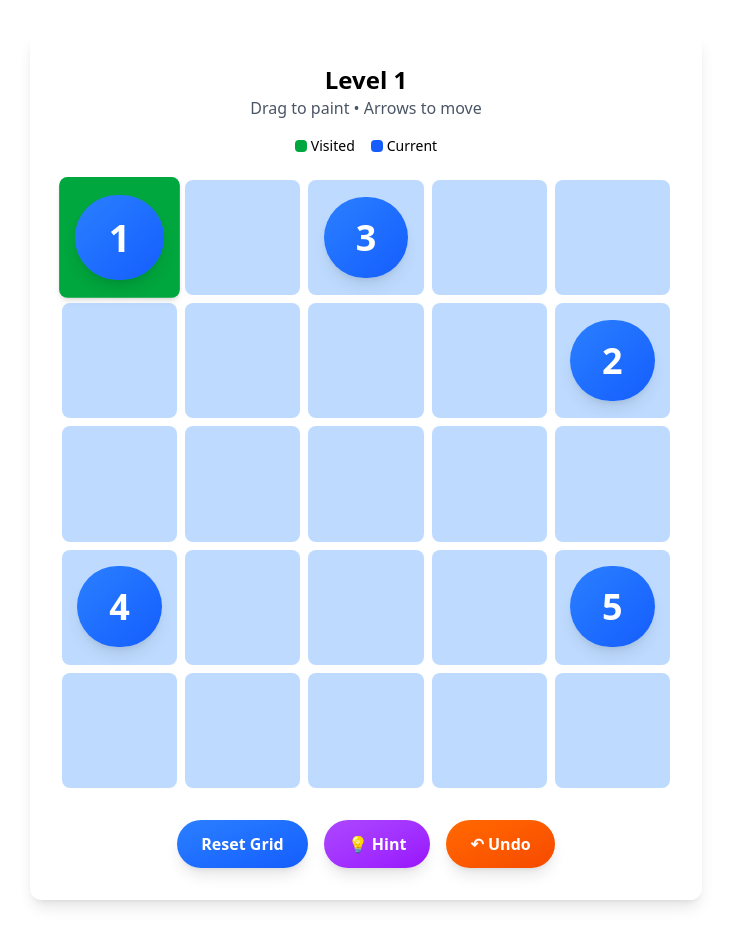
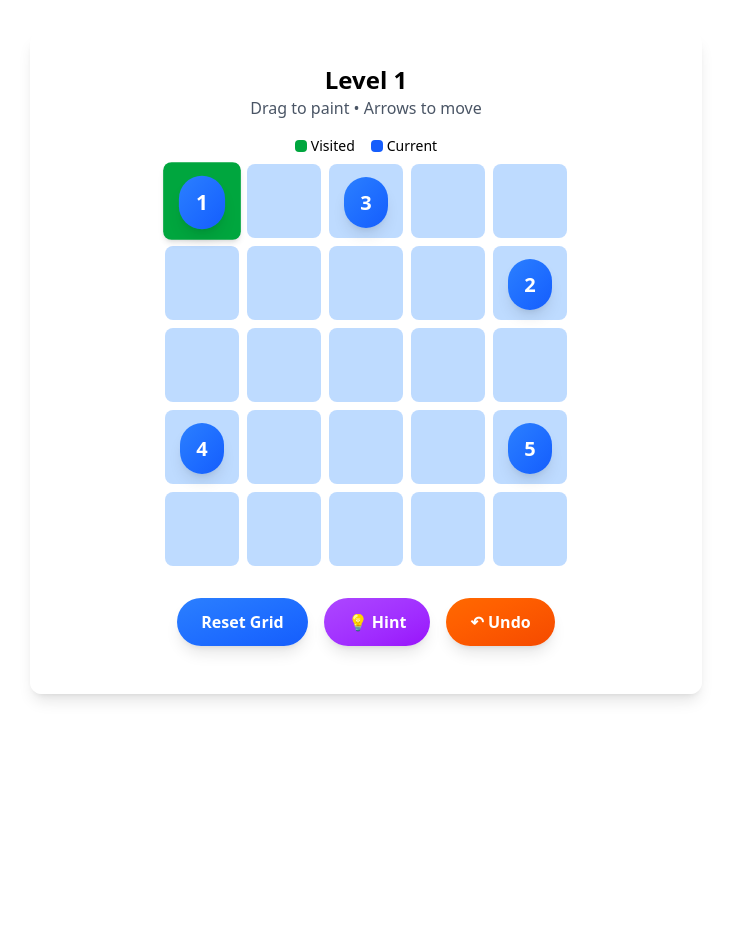
Before and after one commit to Koushik-Personal/zip-game, a React (Vite) app: page /game/level/1 in a window 1280 px wide. Shown: the whole page, without its empty margins (274-1005 px from the left). After the commit the page ends 800 px from the top, so only its background shows below. Built offline with nearby package versions, Linux system fonts and the light colour scheme.

Commit message:
ordern wind added

```diff
--- a/src/Pages/levels/Level1.tsx
+++ b/src/Pages/levels/Level1.tsx
@@ -1,5 +1,6 @@
 import { useCallback, useEffect, useState } from "react";
 import GameCell from "../../components/games/GameCell";
+import correctOrderCheck from "../../hooks/correctOrderCheck";
 const GRID_SIZE = 5;
 const TOTAL = GRID_SIZE * GRID_SIZE;
 
@@ -24,12 +25,23 @@ export default function Level1() {
   // user want go back to previous cell
   const [visitedOrder, setVisitedOrder] = useState<number[]>([STARTING_INDEX]);
 
-  // Handle win condition
-  useEffect(() => {
-    if (visitedCells.size === TOTAL) {
-      alert("You Win!");
+  // Derive message based on win condition
+  const [message, setMessage] = useState("");
+
+  if (
+    visitedCells.size === TOTAL &&
+    correctOrderCheck({ visitedOrder, NUMBER_POSITIONS })
+  ) {
+    if (message !== "You Win!") setMessage("You Win!");
+  } else if (
+    visitedCells.size === TOTAL &&
+    !correctOrderCheck({ visitedOrder, NUMBER_POSITIONS })
+  ) {
+    if (message !== "Please selected correct order")
+      setMessage("Please selected correct order");
+  } else {
+    if (message !== "") setMessage("");
   }
-  }, [visitedCells]);
 
   const handlePointerMove = (e: React.PointerEvent) => {
     if (!isDragging) return;
@@ -40,8 +52,8 @@ export default function Level1() {
     }
   };
 
-  const toggleCell = useCallback((index: number) => {
-
+  const toggleCell = useCallback(
+    (index: number) => {
       console.log(index);
 
       // checking for invalid index
@@ -83,7 +95,9 @@ export default function Level1() {
         return next;
       });
       setVisitedOrder((prev) => [...prev, index]);
-  }, [visitedOrder, visitedCells]);
+    },
+    [visitedOrder, visitedCells],
+  );
 
   // Handle keyboard navigation
   useEffect(() => {
@@ -161,7 +175,10 @@ export default function Level1() {
         </div>
 
         <div
-          className={`grid grid-cols-5 gap-2 mt-6 touch-none`}
+          className={`grid grid-cols-5 gap-2 mt-2 touch-none justify-center`}
+          style={{
+            gridTemplateColumns: `repeat(${GRID_SIZE}, minmax(44px, 74px))`,
+          }}
           onPointerMove={handlePointerMove}
           onPointerUp={() => setIsDragging(false)}
           onPointerLeave={() => setIsDragging(false)}
@@ -220,6 +237,7 @@ export default function Level1() {
           })} */}
         </div>
 
+        {/* Buttons */}
         <div className="flex gap-4 justify-center mt-8 flex-wrap">
           <button
             onClick={resetGrid}
@@ -237,6 +255,11 @@ export default function Level1() {
             ↶ Undo
           </button>
         </div>
+
+        {/* This div will show the win , lose, or continue message */}
+        <div className="mt-4 text-lg font-semibold text-green-600">
+          {message}
+        </div>
       </div>
     </div>
   );
--- a/src/components/games/GameCell.tsx
+++ b/src/components/games/GameCell.tsx
@@ -53,7 +53,7 @@ export default function GameCell({
       )}
 
       {/* Number display */}
-      <div className="relative z-10">
+      <div className="relative z-10 sm:text-xl md:text-2xl">
         {NUMBER_POSITIONS.has(index) &&
           NumberShowing({ number: NUMBER_POSITIONS.get(index)! })}
       </div>
--- a/src/components/games/NumberShowing.tsx
+++ b/src/components/games/NumberShowing.tsx
@@ -1,12 +1,6 @@
 export default function NumberShowing({ number }: { number: number }) {
   return (
-    <span
-      className="sm:text-2xl md:text-4xl font-bold text-white bg-linear-to-br
-        from-blue-500 to-blue-600 px-4
-          sm:px-1 md:px-8 py-2
-          sm:py-1 md:py-4
-          rounded-full shadow-lg text-2xl"
-    >
+    <span className="text-base sm:text-lg md:text-xl font-bold text-white bg-linear-to-br from-blue-500 to-blue-600 px-2 sm:px-3 md:px-4 py-1 sm:py-2 md:py-3 rounded-full shadow-lg">
       {number}
     </span>
   );
--- /dev/null
+++ b/src/hooks/correctOrderCheck.ts
@@ -0,0 +1,18 @@
+interface correctOrderCheckPops {
+    visitedOrder: number[];
+    NUMBER_POSITIONS: Map<number, number>;
+}
+
+export default function correctOrderCheck(pops: correctOrderCheckPops): boolean {
+    const { visitedOrder, NUMBER_POSITIONS } = pops;
+
+    for (let i = 1; i < visitedOrder.length; i++) {
+        const prev = NUMBER_POSITIONS.get(visitedOrder[i - 1]);
+        const curr = NUMBER_POSITIONS.get(visitedOrder[i]);
+
+        if (prev === undefined || curr === undefined) return false;
+        if (curr <= prev) return false;
+    }
+
+    return true;
+}
--- a/vite.config.ts
+++ b/vite.config.ts
@@ -9,6 +9,6 @@ export default defineConfig({
     react()
   ],
   server: {
-    allowedHosts: ['af15021090ba.ngrok-free.app'],
+    allowedHosts: ['f3fa8d84b72e.ngrok-free.app'],
   },
 })
```
Lines whose indentation alone changed are shown as unchanged.
